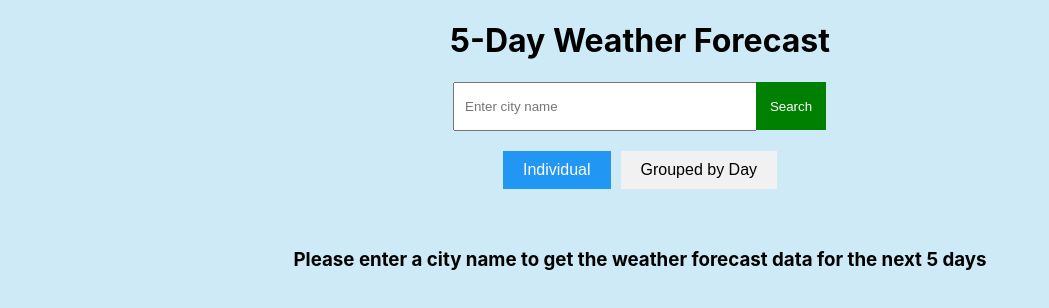
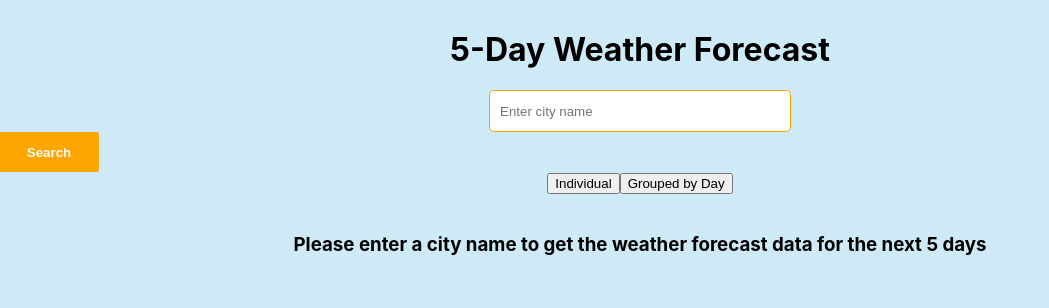
Before and after one commit to Lokeshjana/Weather_Forecast, a React (Create React App) app: page / in a window 1280 px wide. Shown: the top 308 px of the page, without its empty margins (0-1049 px from the left). Built offline with nearby package versions, Linux system fonts and the light colour scheme.

Commit message:
Style changes

```diff
--- a/src/App.css
+++ b/src/App.css
@@ -1,5 +1,29 @@
+
 .App {
   text-align: center;
+}
+
+.column {
+  width: 100%;
+  display: flex;
+  justify-content: space-between;
+  align-items: center;
+}
+
+.table {
+  border-collapse: collapse;
+  width: 50%;
+  margin: 20px auto;
+}
+
+.table th, .table td {
+  border: 1px solid #000 !important;
+  padding: 10px;
+  text-align: left;
+}
+
+.table th {
+  background-color: #f2f2f2;
 }
 
 .forecast-container {
@@ -7,23 +31,115 @@
   flex-wrap: wrap;
   justify-content: center;
 }
-.weather-card h2 {
-  margin-bottom: 10px;
+
+.App {
+  text-align: center;
+  margin: 30px 0px;
 }
 
-.weather-card p {
-  margin: 5px 0;
+.column {
   width: 100%;
+  display: flex;
+  justify-content: center;
+  align-items: center;
+  flex-wrap: wrap;
+  align-content: center;
+  gap: 10px;
+  margin: 0px auto;
+  max-width: 1344px;
+}
+
+.column h1 {
+  margin-right: auto;
+  max-width: 480px;
+  display: flex;
+  width: 100%;
+  color: orange;
+}
+
+.heading-input {
+  display: flex;
+  flex-wrap: wrap;
+  align-content: center;
+  justify-content: center;
+  align-items: center;
+  width: 100%;
+  max-width: 600px;
+  gap: 30px;
+}
+
+.input_btn {
+  width: 280px;
+  padding: 10px;
+  border: 1px solid orange !important;
+  height: 40px;
+  border-radius: 5px;
+}
+
+.input_btn:focus {
+  box-shadow: none !important;
+  outline: none !important;
+}
+
+.heading-input img {
+  object-fit: cover;
+  max-width: 35px;
+  height: auto;
+}
+
+.search_btn {
+  height: 40px;
+  background: orange;
+  color: #FFF;
+  width: 100px;
+  cursor: pointer;
+  border: 1px solid orange;
+  font-weight: 600;
+  border-radius: 2px;
+  display: flex;
+  gap: 4px;
+  flex-wrap: wrap;
+  align-content: center;
+  justify-content: center;
+  align-items: center;
+}
+
+.search_btn span {
+  display: flex;
+  flex-wrap: wrap;
+  align-content: center;
+  justify-content: center;
+  align-items: center;
+  padding: 5px;
+  background-color: white;
+  height: 18px;
+  width: 18px;
+  border-radius: 100%;
+  color: orange;
+  box-sizing: border-box;
+}
+
+.forecast-container {
+  display: flex;
+  flex-wrap: wrap;
+  justify-content: center;
+}
+
+.weather-table {
+  border-collapse: collapse;
+  width: 100%;
+  margin: 10px 0;
+  text-align: left;
+  border: 1px solid #000;
 }
 
 .weather-card {
-  position: relative;
-  width: 300px;
-  height: 200px;
-  background: linear-gradient(to bottom, #7FD1B9, #FFFACD);
+  width: 250px;
+  background: linear-gradient(to bottom, #fff9cd99, #ff8c0080);
+  /* linear-gradient(to bottom, #7FD1B9, #FFFACD); */
   border-radius: 10px;
-  padding: 20px;
-  margin: 20px;
+  padding: 10px;
+  margin: 10px;
   box-shadow: 0 4px 8px rgba(0, 0, 0, 0.1);
   font-size: 18px;
   font-family: sanserif;
@@ -31,6 +147,66 @@
   line-height: 1.2;
 }
 
+.no-data-found {
+  text-align: center;
+  margin-top: 20px;
+}
+
+.weather-table th,
+.weather-table td {
+  border: 1px solid #000;
+  padding: 10px;
+  text-align: center;
+}
+
+.weather-table .date-row {
+  background-color: orange;
+  font-weight: bold;
+  color: white;
+}
+
+.weather-table th {
+  background-color: #f2f2f2;
+}
+
+@media screen and (max-width:1100px) {
+  .column {
+    max-width: 90%;
+  }
+  .column h1 {
+    margin: auto;
+    max-width: 100%;
+    justify-content: center;
+    align-items: center;
+  }
+  .heading-input {
+    max-width: 100%;
+    gap:10px;
+  }
+  .heading-input img {
+    width: 100%;
+  }
+}
+.weather-table {
+  border-collapse: collapse;
+  width: 100%;
+  margin: 10px 0;
+  text-align: left;
+  border: 1px solid #000;
+}
+
+.weather-card {
+  width: 200px;
+  background: linear-gradient(to bottom, #7FD1B9, #FFFACD);
+  border-radius: 10px;
+  padding: 10px;
+  margin: 10px;
+  box-shadow: 0 4px 8px rgba(0, 0, 0, 0.1);
+  font-size: 18px;
+  font-family: sanserif;
+  color: black;
+  line-height: 1.2;
+}
 .content {
   position: absolute;
   top: 20px;
@@ -38,75 +214,48 @@
   color: #fff;
 }
 
-.sun {
-  top: 5px;
-  right: 10px;
-  width: 60px;
-  height: 60px;
-  justify-content: end;
-  display: flex;
-  position: absolute;
-}
-.search_btn{
-  cursor: pointer;
-  height: 48px;
-  border-radius: 0px;
-  background: green;
+.search_btn {
+  height: 40px;
+  background: orange;
   color: #FFF;
-  width: 70px;
+  width: 100px;
   cursor: pointer;
   position: relative;
   right: 1px;
-  border: 1px solid green;
+  border: 1px solid orange;
+  font-weight: 600;
+  border-radius: 2px;
 }
-.input_btn{
-  height: 25px;
+
+.input_btn {
   width: 280px;
   padding: 10px;
+  border: 1px solid orange !important;
+  height: 20px;
+  border-radius: 5px;
 }
-
-.tabs {
-  margin: 20px 0;
-}
-
-.tab {
-  padding: 10px 20px;
-  cursor: pointer;
-  background-color: #f1f1f1;
-  border: none;
-  margin: 0 5px;
-  font-size: 16px;
-}
-
-.tab.active {
-  background-color: #2196f3;
-  color: white;
-}
-
-.weather-card.full-width {
-  width: 100% !important;
-  height: 100% !important;
-  max-width: 800px;
-}
-
-.weather-content img {
-  width: 50px;
-  height: 50px;
-}
-
-.weather-content {
-  display: flex;
-  flex-direction: column;
-  align-items: center;
-}
-
-.weather-row {
-  display: flex;
-  justify-content: space-between;
-  width: 100%;
+.input {
+  border: 1px solid orange !important;
 }
 
 .no-data-found {
   text-align: center;
   margin-top: 20px;
 }
+
+.weather-table th,
+.weather-table td {
+  border: 1px solid #000;
+  padding: 10px;
+  text-align: center;
+}
+
+.weather-table .date-row {
+  background-color: orange;
+  font-weight: bold;
+  color: white;
+}
+
+.weather-table th {
+  background-color: #f2f2f2;
+}
```
